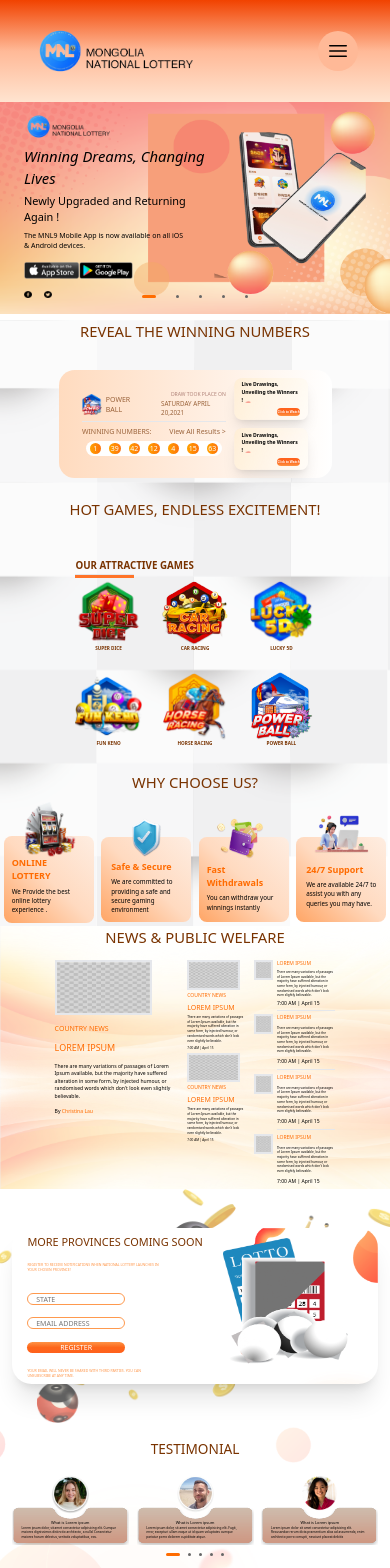
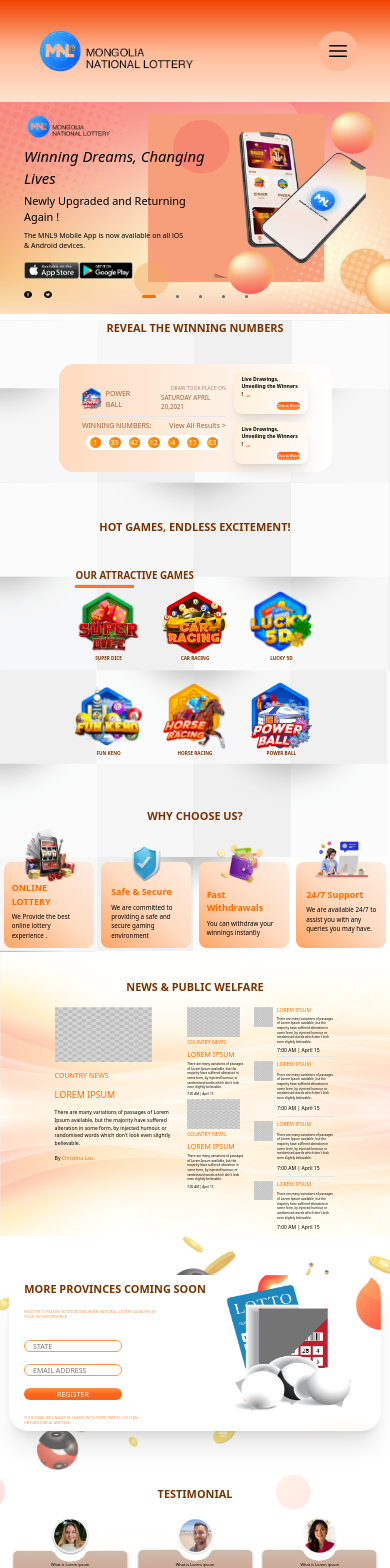
Before and after one commit to DeepanshuTyagi2004/LotteryWebsite, a React (Vite) app: page / in a window 390 px wide. Shown: the top 1568 px of the page. Built offline with nearby package versions, Linux system fonts and the light colour scheme.

Commit message:
Vertical Spaces removed and fixed text size of headings in hero section

```diff
--- a/src/components/Contact.jsx
+++ b/src/components/Contact.jsx
@@ -15,8 +15,11 @@ export function Main() {
   return (
     <div
       id="contactus"
-      className="bg-notFound-bg bg-no-repeat bg-cover w-full h-[44vw] mt-[20vw] md:mt-0"
+      className="bg-notFound-bg bg-no-repeat bg-cover w-full h-[44vw] "
     >
+      {
+        //mt-[20vw] md:mt-0
+      }
       <div className="bg-notFound-div bg-no-repeat bg-contain w-full h-full ">
         <div className="flex flex-row items-center justify-evenly h-full gap-[5vw]">
           <div className="flex flex-col items-start justify-center h-full gap-[5vw] px-2 py-2">
--- a/src/components/Game.jsx
+++ b/src/components/Game.jsx
@@ -17,13 +17,16 @@ import {
 
 export function Lotteries() {
   return (
-    <div className="w-[100vw] min-h-[40vw] flex flex-col items-center justify-start gap-[2vw] max-w-[70vw] mx-auto mt-[5vw] mb-[30vw]">
+    <div className="w-[100vw] min-h-[40vw] flex flex-col items-center justify-start gap-[2vw] max-w-[70vw] mx-auto mt-[5vw] mb-[5vw]">
+      {
+        //mb-[30vw]
+      }
       <div className="flex flex-col items-center justify-center h-full gap-[1vw]">
         <p className="text-[2.5vw] font-bold text-[#E25000] ">
-          {"LOTTERIES".toUpperCase()}
+          {'LOTTERIES'.toUpperCase()}
         </p>
         <p className="text-[2.5vw] font-bold text-[#793300]">
-          {"GET EXCLUSIVE ONLINE  PROMOTIONS".toUpperCase()}
+          {'GET EXCLUSIVE ONLINE  PROMOTIONS'.toUpperCase()}
         </p>
       </div>
       <div className="flex flex-col items-center justify-center w-full max-w-[70vw] mx-auto gap-[2vw]">
@@ -42,7 +45,7 @@ export function Lotteries() {
         </div>
       </div>
     </div>
-  );
+  )
 }
 
 export function Banner() {
@@ -138,8 +141,11 @@ export function Main() {
   return (
     <div
       id="game"
-      className="bg-about-bg bg-no-repeat bg-cover w-full h-[50vw] mt-[20vw] md:mt-[3vw]"
+      className="bg-about-bg bg-no-repeat bg-cover w-full h-[50vw] "
     >
+      {
+        //mt-[20vw] md:mt-[3vw]
+      }
       <div className="flex flex-row items-center justify-center h-full gap-[3vw]">
         <div className="flex flex-col items-start justify-center h-full gap-[2vw] max-w-[40vw] ">
           <p className="text-[3.2vw] md:text-[3.5vw] text-[#832b00]">
--- a/src/components/Hero.jsx
+++ b/src/components/Hero.jsx
@@ -25,8 +25,8 @@ import { Games } from "./Game";
 export function Winner() {
   return (
     <div className="bg-hero-bg2 w-[100vw] min-h-[40vw] flex flex-col items-center justify-center mt-[22vw] md:mt-[4vw] gap-5">
-      <h1 className="text-[#793300] text-[3.8vw] md:text-[3.5vw] mb-[2vw]">
-        {"Reveal the Winning Numbers".toUpperCase()}
+      <h1 className="text-[#793300] text-[2.8vw] md:text-[2.5vw] font-bold mb-[2vw]">
+        {'Reveal the Winning Numbers'.toUpperCase()}
       </h1>
       <div
         className={` bg-gradient-to-r from-[#FFDBBF] to-[#FFFFFF] rounded-[4vw] min-h-[20vw] w-[70vw] px-[4vw] py-[1vw]`}
@@ -58,7 +58,7 @@ export function Winner() {
                   WINNING NUMBERS:
                 </p>
                 <p className="text-[1.8vw] md:text-[1.5vw] text-[#9b643c]">
-                  {"View All Results >"}
+                  {'View All Results >'}
                 </p>
               </div>
               <div className="flex flex-row items-center justify-around rounded-full w-full h-[4vw] bg-[#FFFFFF] max-w-[35vw]">
@@ -124,12 +124,12 @@ export function Winner() {
           </div>
         </div>
       </div>
-      <h1 className="text-[#793300] text-[3.8vw] md:text-[3.5vw] mb-[2vw]">
-        {"Hot Games, Endless Excitement!".toUpperCase()}
+      <h1 className="text-[#793300] text-[2.8vw] md:text-[2.5vw] font-bold mt-[7vw] mb-[0.5vw]">
+        {'Hot Games, Endless Excitement!'.toUpperCase()}
       </h1>
-      <Games className="mb-4 pb-2" />
-      <h1 className="text-[#793300] text-[3.8vw] md:text-[3.5vw] mb-[2vw]">
-        {"Why Choose Us?".toUpperCase()}
+      <Games className="mb-[2vw] pb-[1vw]" />
+      <h1 className="text-[#793300] text-[2.8vw] md:text-[2.5vw] font-bold mt-[7vw] mb-[0.5vw]">
+        {'Why Choose Us?'.toUpperCase()}
       </h1>
       <div className=" grid grid-cols-4 justify-center items-center mt-[3vw] md:mt-[8vw]">
         <div className="relative p-[2vw] flex flex-col justify-center items-center bg-gradient-to-tr from-[#ffa565] via-[#ffdac0] to-[#feede1] rounded-[2vw] max-w-[30vw] min-h-[22vw] gap-[0.5vw] m-[1vw]">
@@ -194,7 +194,7 @@ export function Winner() {
         </div>
       </div>
     </div>
-  );
+  )
 }
 
 export function Slider() {
@@ -274,7 +274,7 @@ export function Slider() {
 export function Media() {
   return (
     <div className="bg-hero-bg3 min-w-[100vw] min-h-[60vw] bg-no-repeat bg-cover flex flex-col items-center justify-center">
-      <h1 className="text-[#793300] text-[3.8vw] md:text-[3.5vw] mb-[2vw]">
+      <h1 className="text-[#793300] text-[2.8vw] md:text-[2.5vw] font-bold mb-[2vw] mt-[7vw]">
         {"News & public Welfare".toUpperCase()}
       </h1>
       <div className="flex flex-row items-start justify-center gap-[2vw] px-[3vw] py-[1vw] w-full">
@@ -282,7 +282,7 @@ export function Media() {
           <img
             src={AboutDiv3}
             alt="Placeholder"
-            className=" aspect-video w-[25vw] border-[2px] "
+            className=" aspect-video w-[25vw]  "
           />
           <p className="text-[1.8vw] md:text-[1.5vw] text-[#FF6B00]">
             COUNTRY NEWS
@@ -305,7 +305,7 @@ export function Media() {
             <img
               src={AboutDiv3}
               alt="Placeholder"
-              className=" aspect-video w-[13.5vw] border-[2px] "
+              className=" aspect-video w-[13.5vw]  "
             />
             <p className="text-[1.3vw] md:text-[1vw] text-[#FF6B00]">
               COUNTRY NEWS
@@ -327,7 +327,7 @@ export function Media() {
             <img
               src={AboutDiv3}
               alt="Placeholder"
-              className=" aspect-video w-[13.5vw] border-[2px] "
+              className=" aspect-video w-[13.5vw]  "
             />
             <p className="text-[1.3vw] md:text-[1vw] text-[#FF6B00]">
               COUNTRY NEWS
@@ -351,7 +351,7 @@ export function Media() {
             <img
               src={AboutDiv3}
               alt="AboutDiv3"
-              className=" aspect-square w-[5vw] border-[2px] "
+              className=" aspect-square w-[5vw]  "
             />
             <div className="flex flex-col items-start justify-center gap-[0.5vw]">
               <p className="text-[1.3vw] md:text-[1vw] text-[#FF6B00]">
@@ -373,7 +373,7 @@ export function Media() {
             <img
               src={AboutDiv3}
               alt="AboutDiv3"
-              className=" aspect-square w-[5vw] border-[2px] "
+              className=" aspect-square w-[5vw]  "
             />
             <div className="flex flex-col items-start justify-center gap-[1vw]">
               <p className="text-[1.3vw] md:text-[1vw] text-[#FF6B00]">
@@ -395,7 +395,7 @@ export function Media() {
             <img
               src={AboutDiv3}
               alt="AboutDiv3"
-              className=" aspect-square w-[5vw] border-[2px] "
+              className=" aspect-square w-[5vw]  "
             />
             <div className="flex flex-col items-start justify-center gap-[1vw]">
               <p className="text-[1.3vw] md:text-[1vw] text-[#FF6B00]">
@@ -417,7 +417,7 @@ export function Media() {
             <img
               src={AboutDiv3}
               alt="AboutDiv3"
-              className=" aspect-square w-[5vw] border-[2px] "
+              className=" aspect-square w-[5vw]  "
             />
             <div className="flex flex-col items-start justify-center gap-[1vw]">
               <p className="text-[1.3vw] md:text-[1vw] text-[#FF6B00]">
@@ -446,7 +446,7 @@ export function Subscribe() {
       <div className="flex flex-row justify-center items-center w-full h-full">
         <div className="flex flex-row justify-center items-center rounded-[5vw] overflow-hidden min-w-[90vw] min-h-[40vw] bg-white shadow-xl gap-[1vw] flex-wrap-reverse">
           <div className="flex flex-col items-start justify-center gap-[3vw] pl-[4vw] md:w-[45vw] md:h-[40vw]">
-            <p className="text-[2.8vw] md:text-[2.5vw] text-[#793300]">
+            <p className="text-[2.8vw] md:text-[2.5vw] font-bold text-[#793300]">
               {"More Provinces Coming Soon".toUpperCase()}
             </p>
             <p className="text-[0.9vw] md:text-[1.2vw] max-w-[35vw] text-[#FE9345]">
@@ -487,9 +487,12 @@ export function Subscribe() {
 export function Testimonial() {
   const [active, setActive] = useState(0);
   return (
-    <div className="w-[100vw] h-[60vw] bg-hero-bg5 bg-no-repeat bg-cover">
+    <div className="w-[100vw] h-[40vw] bg-hero-bg5 bg-no-repeat bg-cover">
+      {
+        //h-[60vw]
+      }
       <div className="flex flex-col items-center justify-center gap-[2vw]">
-        <h1 className="text-[#793300] text-[3.5vw] mb-[2vw] mt-[4vw]">
+        <h1 className="text-[#793300] text-[2.8vw] md:text-[2.5vw] font-bold mb-[2vw] mt-[4vw]">
           {"Testimonial".toUpperCase()}
         </h1>
         <div className="flex flex-row items-center justify-around gap-[2vw]">
--- a/src/components/Prize.jsx
+++ b/src/components/Prize.jsx
@@ -21,7 +21,10 @@ export function Winner() {
     setShow(!show);
   };
   return (
-    <div className="prize-bg2 bg-no-repeat bg-cover w-[100vw] flex flex-col items-center justify-start mt-[5vw] gap-[4vw] mb-[30vw]">
+    <div className="prize-bg2 bg-no-repeat bg-cover w-[100vw] flex flex-col items-center justify-start mt-[5vw] gap-[4vw] mb-[10vw]">
+      {
+        //mb-[30vw]
+      }
       <div
         className={` bg-gradient-to-r from-[#FFDBBF] to-[#FFFFFF] rounded-[4vw] min-h-[20vw] w-[70vw] px-[4vw] py-[1vw]`}
       >
```
Also changed, not shown: src/components/About.jsx (+12 -6 lines), src/components/News.jsx (+15 -12 lines).
